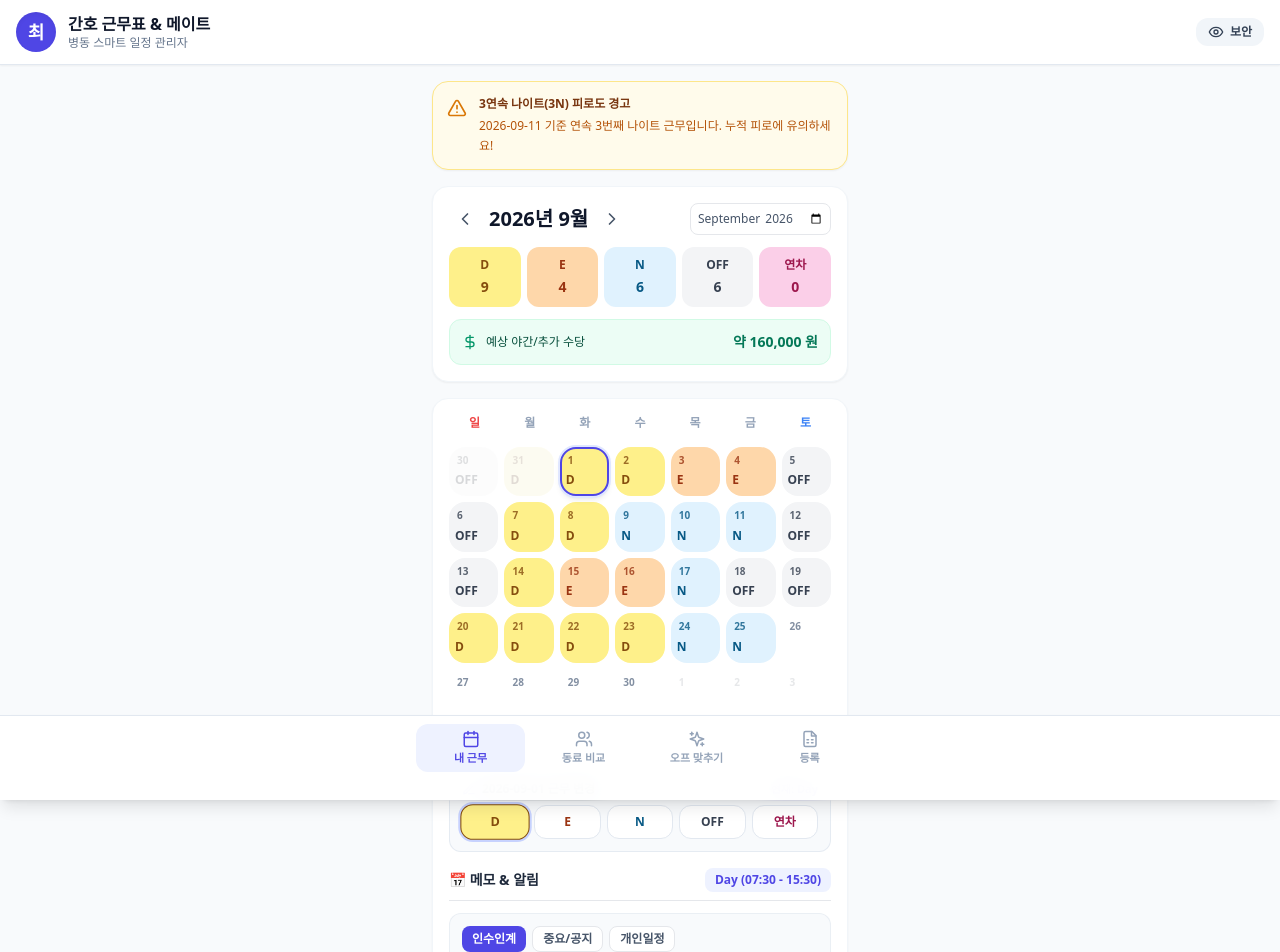
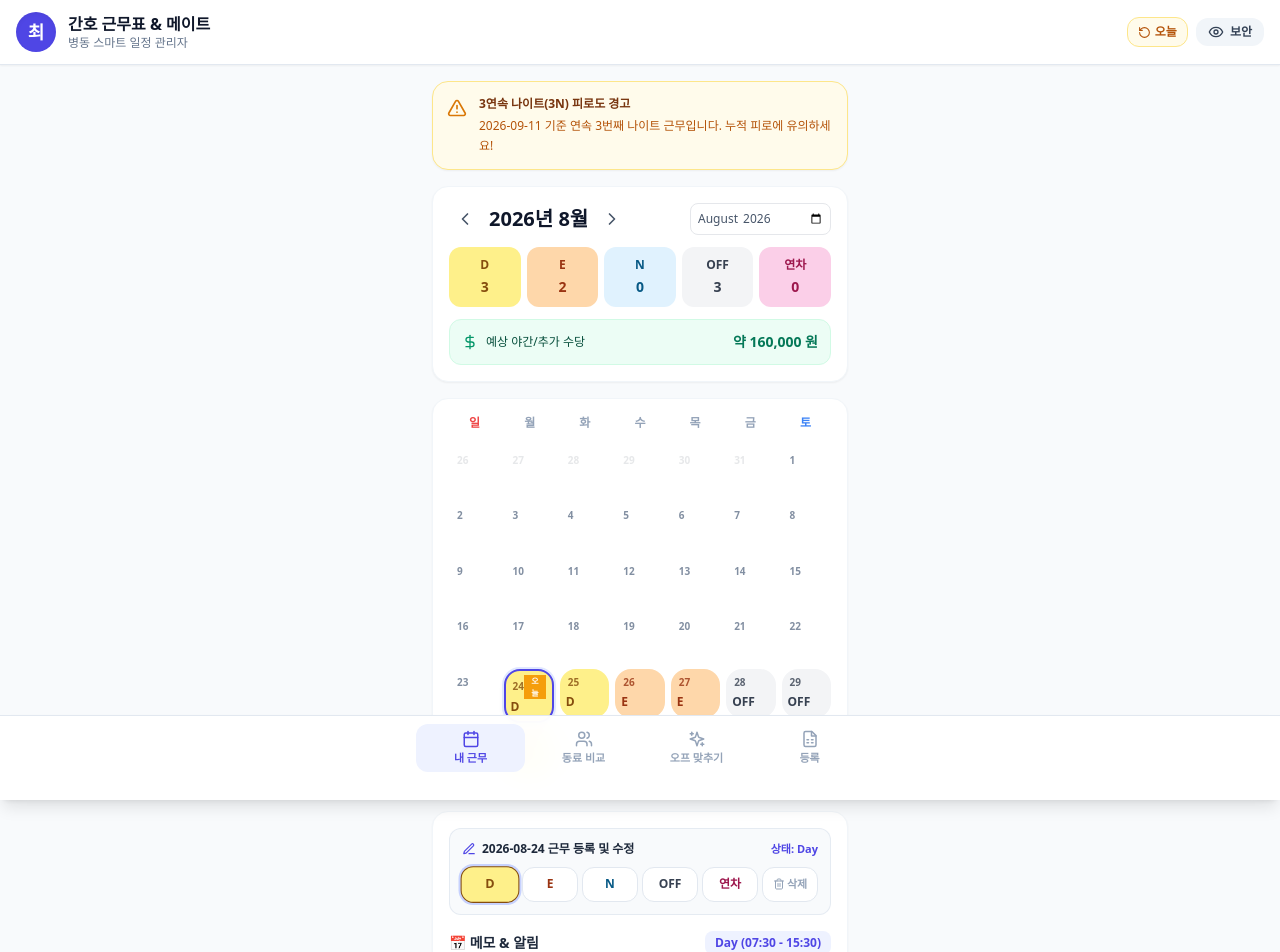
Before and after one commit to Choiseonkyeong/nurse-shift-calendar, a React (Vite) app: page / in a window 1280 px wide. Shown: the top 952 px of the page. Built offline with nearby package versions, Linux system fonts and the light colour scheme.

Commit message:
Update App.jsx

```diff
--- a/App.jsx
+++ b/App.jsx
@@ -1,7 +1,7 @@
-import React, { useState } from 'react';
+import React, { useState, useEffect } from 'react';
 import {
   Calendar, Users, Heart, AlertTriangle,
-  DollarSign, Eye, EyeOff, FileSpreadsheet, Sparkles, Upload, ChevronLeft, ChevronRight, Camera, Image as ImageIcon, Edit3
+  DollarSign, Eye, EyeOff, FileSpreadsheet, Sparkles, Upload, ChevronLeft, ChevronRight, Camera, Image as ImageIcon, Edit3, RotateCcw, Trash2
 } from 'lucide-react';
 import * as XLSX from 'xlsx';
 
@@ -13,41 +13,43 @@ const SHIFT_TYPES = {
   연차: { name: 'Annual', time: '연차 휴가', color: '#FBCFE8', textColor: '#9D174D' }
 };
 
-const getTodayString = () => {
+// 현재 실시간 오늘 날짜 정보 계산
+const getTodayDateObj = () => {
   const d = new Date();
-  const year = d.getFullYear();
-  const month = String(d.getMonth() + 1).padStart(2, '0');
-  const day = String(d.getDate()).padStart(2, '0');
-  return `${year}-${month}-${day}`;
+  return {
+    year: d.getFullYear(),
+    month: d.getMonth() + 1,
+    day: d.getDate(),
+    dateStr: `${d.getFullYear()}-${String(d.getMonth() + 1).padStart(2, '0')}-${String(d.getDate()).padStart(2, '0')}`
+  };
 };
 
 export default function App() {
-  const todayStr = getTodayString();
+  const today = getTodayDateObj();
 
   const [activeTab, setActiveTab] = useState('my-shift');
-  const [currentYear, setCurrentYear] = useState(2026);
-  const [currentMonth, setCurrentMonth] = useState(9);
+
+  // 무조건 오늘 년/월로 첫 화면 기준 설정
+  const [currentYear, setCurrentYear] = useState(today.year);
+  const [currentMonth, setCurrentMonth] = useState(today.month);
+  const [selectedDate, setSelectedDate] = useState(today.dateStr);
+
   const [userName] = useState('최수민');
-  const [selectedDate, setSelectedDate] = useState('2026-09-01');
-
   const [touchStartX, setTouchStartX] = useState(null);
   const [ocrLoading, setOcrLoading] = useState(false);
   const [ocrProgress, setOcrProgress] = useState(0);
 
-  // 등록되지 않은 날짜는 빈값으로 처리 (자동 OFF 지정 안함)
+  // 기본 스케줄 세팅
   const [myShifts, setMyShifts] = useState({
     '2026-08-24': 'D', '2026-08-25': 'D', '2026-08-26': 'E', '2026-08-27': 'E', '2026-08-28': 'OFF',
     '2026-08-29': 'OFF', '2026-08-30': 'OFF', '2026-08-31': 'D',
     '2026-09-01': 'D', '2026-09-02': 'D', '2026-09-03': 'E', '2026-09-04': 'E', '2026-09-05': 'OFF',
-    '2026-09-06': 'OFF', '2026-09-07': 'D', '2026-09-08': 'D', '2026-09-09': 'N', '2026-09-10': 'N',
-    '2026-09-11': 'N', '2026-09-12': 'OFF', '2026-09-13': 'OFF', '2026-09-14': 'D', '2026-09-15': 'E',
-    '2026-09-16': 'E', '2026-09-17': 'N', '2026-09-18': 'OFF', '2026-09-19': 'OFF', '2026-09-20': 'D',
-    '2026-09-21': 'D', '2026-09-22': 'D', '2026-09-23': 'D', '2026-09-24': 'N', '2026-09-25': 'N'
+    '2026-09-06': 'OFF', '2026-09-07': 'D', '2026-09-08': 'D', '2026-09-09': 'N', '2026-09-10': 'N'
   });
 
   const [memos, setMemos] = useState({
-    '2026-09-01': [
-      { id: 1, type: '개인일정', time: '09:00', text: '9월 첫날 병동 일정 확인', checked: false }
+    [today.dateStr]: [
+      { id: 1, type: '인수인계', time: '08:00', text: '오늘 스케줄 및 병동 상태 확인', checked: false }
     ]
   });
 
@@ -58,8 +60,8 @@ export default function App() {
   const [pastedText, setPastedText] = useState('');
 
   const friends = [
-    { name: '김민지', shifts: { '2026-09-05': 'OFF', '2026-09-12': 'OFF', '2026-09-11': 'E' } },
-    { name: '정수진', shifts: { '2026-09-05': 'OFF', '2026-09-12': 'OFF', '2026-09-11': 'N' } }
+    { name: '김민지', shifts: { '2026-08-24': 'D', '2026-08-25': 'OFF' } },
+    { name: '정수진', shifts: { '2026-08-24': 'E', '2026-08-25': 'N' } }
   ];
 
   const handlePrevMonth = () => {
@@ -72,6 +74,13 @@ export default function App() {
     else { setCurrentMonth(currentMonth + 1); }
   };
 
+  // 오늘 날짜로 즉시 이동하는 버튼 처리
+  const handleGoToToday = () => {
+    setCurrentYear(today.year);
+    setCurrentMonth(today.month);
+    setSelectedDate(today.dateStr);
+  };
+
   const handleTouchStart = (e) => setTouchStartX(e.touches[0].clientX);
   const handleTouchEnd = (e) => {
     if (!touchStartX) return;
@@ -81,12 +90,12 @@ export default function App() {
     setTouchStartX(null);
   };
 
-  // 터치한 날짜의 근무 변경 처리
+  // 터치한 날짜의 근무 변경 및 삭제 처리
   const handleShiftChange = (dateStr, newCode) => {
     setMyShifts(prev => {
       const updated = { ...prev };
-      if (newCode === '') {
-        delete updated[dateStr]; // 미등록 상태로 변경
+      if (newCode === '' || newCode === null) {
+        delete updated[dateStr]; // 아무것도 없는 빈칸(삭제)으로 처리
       } else {
         updated[dateStr] = newCode;
       }
@@ -137,7 +146,6 @@ export default function App() {
     try {
       const worker = await window.Tesseract.createWorker('eng');
       setOcrProgress(40);
-
       const ret = await worker.recognize(file);
       setOcrProgress(80);
       await worker.terminate();
@@ -249,6 +257,14 @@ export default function App() {
             <p className="text-xs text-slate-500">병동 스마트 일정 관리자</p>
           </div>
         </div>
+        <div className="flex items-center gap-2">
+          <button
+            onClick={handleGoToToday}
+            className="flex items-center gap-1 px-2.5 py-1.5 bg-amber-50 border border-amber-200 rounded-xl text-xs font-bold text-amber-700 hover:bg-amber-100 transition"
+          >
+            <RotateCcw size={13} />
+            <span>오늘</span>
+          </button>
           <button
             onClick={() => setPrivacyBlur(!privacyBlur)}
             className="flex items-center gap-1.5 px-3 py-1.5 bg-slate-100 rounded-xl text-xs font-semibold text-slate-700 hover:bg-slate-200 transition"
@@ -256,6 +272,7 @@ export default function App() {
             {privacyBlur ? <EyeOff size={16} /> : <Eye size={16} />}
             <span>보안</span>
           </button>
+        </div>
       </header>
 
       <main className="p-4 max-w-md mx-auto space-y-4">
@@ -328,7 +345,7 @@ export default function App() {
                   const code = myShifts[dateStr] || '';
                   const info = SHIFT_TYPES[code];
                   const isSelected = dateStr === selectedDate;
-                  const isToday = dateStr === todayStr;
+                  const isToday = dateStr === today.dateStr;
 
                   return (
                     <button
@@ -364,21 +381,21 @@ export default function App() {
               </div>
             </div>
 
-            {/* Shift Quick Editor & Memo Section */}
+            {/* Shift Quick Editor (Including Clear/Delete Option) */}
             <div className="bg-white p-4 rounded-2xl shadow-sm border border-slate-100 space-y-3">
-              {/* Selected Day Quick Shift Changer */}
-              <div className="bg-slate-50 p-3 rounded-xl border border-slate-200/80 space-y-2">
+              <div className="bg-slate-50 p-3 rounded-xl border border-slate-200/80 space-y-2.5">
                 <div className="flex justify-between items-center text-xs">
                   <span className="font-bold text-slate-800 flex items-center gap-1.5">
                     <Edit3 size={14} className="text-indigo-600" />
-                    <span>{selectedDate} 근무 변경</span>
+                    <span>{selectedDate} 근무 등록 및 수정</span>
                   </span>
                   <span className="text-[11px] font-semibold text-indigo-600">
-                    현재: {currentSelectedShiftCode ? SHIFT_TYPES[currentSelectedShiftCode]?.name : '미등록'}
+                    상태: {currentSelectedShiftCode ? SHIFT_TYPES[currentSelectedShiftCode]?.name : '미등록 (빈칸)'}
                   </span>
                 </div>
 
-                <div className="grid grid-cols-5 gap-1.5">
+                {/* D, E, N, OFF, 연차 + 삭제(빈칸) 버튼 배열 */}
+                <div className="grid grid-cols-6 gap-1">
                   {Object.entries(SHIFT_TYPES).map(([typeKey, typeInfo]) => (
                     <button
                       key={typeKey}
@@ -395,10 +412,23 @@ export default function App() {
                       {typeKey}
                     </button>
                   ))}
+
+                  {/* 미등록(삭제) 전용 버튼 */}
+                  <button
+                    onClick={() => handleShiftChange(selectedDate, '')}
+                    className={`py-2 rounded-xl text-[11px] font-bold border transition flex items-center justify-center gap-0.5 ${
+                      !currentSelectedShiftCode
+                        ? 'bg-rose-50 border-rose-300 text-rose-600 ring-2 ring-rose-200 font-extrabold'
+                        : 'bg-white border-slate-200 text-slate-400 hover:bg-slate-100'
+                    }`}
+                  >
+                    <Trash2 size={12} />
+                    <span>삭제</span>
+                  </button>
                 </div>
               </div>
 
-              {/* Memo Input */}
+              {/* Memo Section */}
               <div className="flex justify-between items-center border-b pb-2 pt-1">
                 <span className="font-bold text-slate-800 text-sm">
                   📅 메모 & 알림
@@ -514,8 +544,8 @@ export default function App() {
           <div className="bg-white p-4 rounded-2xl shadow-sm border border-slate-100 space-y-3">
             <h2 className="font-bold text-base flex items-center gap-2 text-pink-600"><Heart size={18} /> 같이 쉬는 날 (OFF Match)</h2>
             <div className="p-3.5 bg-pink-50 border border-pink-100 text-pink-800 rounded-xl text-xs space-y-1">
-              <p className="font-bold text-sm">🎉 9월 5일(토) 동시 휴무!</p>
-              <p>{privacyBlur ? '사용자' : userName}, 김민지, 정수진 쌤이 같이 쉬는 날입니다.</p>
+              <p className="font-bold text-sm">🎉 8월 25일(화) 동시 휴무!</p>
+              <p>{privacyBlur ? '사용자' : userName}, 김민지 쌤이 같이 쉬는 날입니다.</p>
             </div>
           </div>
         )}
```
Lines whose indentation alone changed are shown as unchanged.
